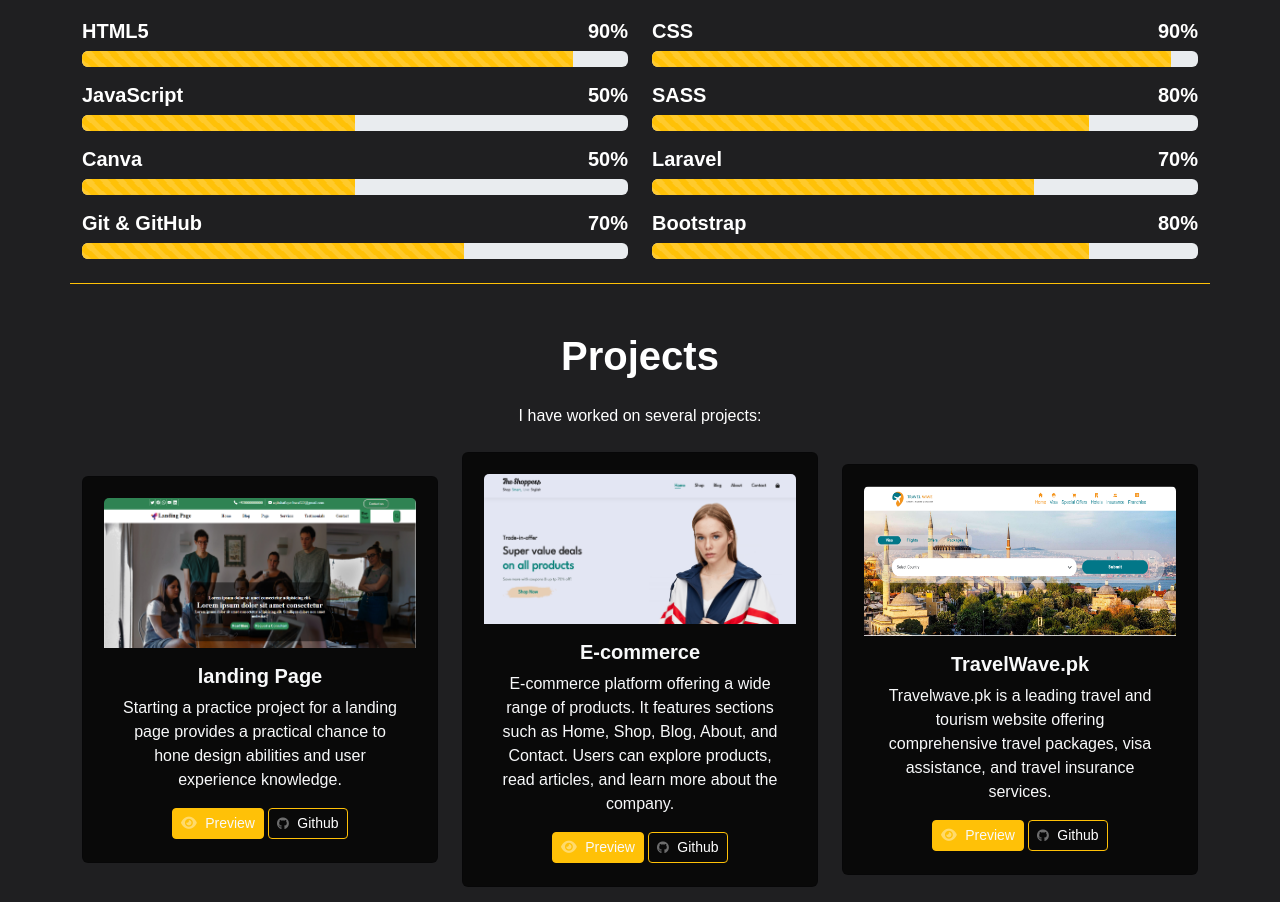
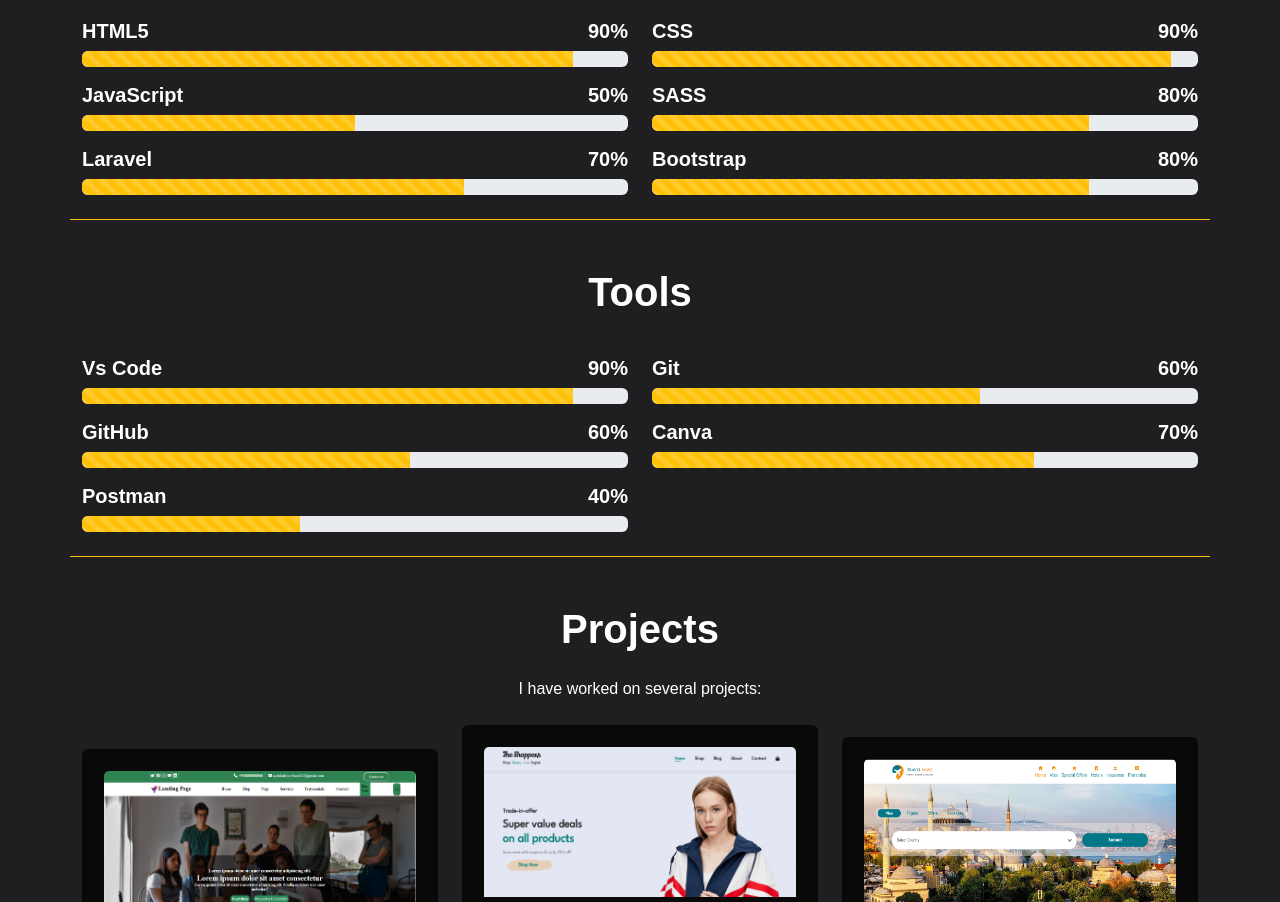
Before and after one commit to Aqib69/portfolio, a plain HTML site: page index.html in a window 1280 px wide. Shown: the part 1232-2134 px from the top of the page. Drawn offline with nearby package versions, Linux system fonts and the light colour scheme; a web font is replaced by a local one.

Commit message:
add tools section to show case tools which i used in web development

```diff
--- a/index.html
+++ b/index.html
@@ -161,29 +161,7 @@
                 </div>
                 <div class="col-md-6">
                     <div class="d-flex justify-content-between align-items-center mt-3 skill-progress">
-                        <h5 class="fw-bold">Canva</h5>
-                        <h5 class="fw-bold">50%</h5>
-                    </div>
-                    <div class="progress skill-progress">
-                        <div class="progress-bar progress-bar-striped progress-bar-animated bg-warning"
-                            role="progressbar" style="width: 50%" aria-valuenow="80" aria-valuemin="0"
-                            aria-valuemax="100"></div>
-                    </div>
-                </div>
-                <div class="col-md-6">
-                    <div class="d-flex justify-content-between align-items-center mt-3 skill-progress">
                         <h5 class="fw-bold">Laravel</h5>
-                        <h5 class="fw-bold">70%</h5>
-                    </div>
-                    <div class="progress skill-progress">
-                        <div class="progress-bar progress-bar-striped progress-bar-animated bg-warning"
-                            role="progressbar" style="width: 70%" aria-valuenow="80" aria-valuemin="0"
-                            aria-valuemax="100"></div>
-                    </div>
-                </div>
-                <div class="col-md-6">
-                    <div class="d-flex justify-content-between align-items-center mt-3 skill-progress">
-                        <h5 class="fw-bold">Git & GitHub</h5>
                         <h5 class="fw-bold">70%</h5>
                     </div>
                     <div class="progress skill-progress">
@@ -200,6 +178,69 @@
                     <div class="progress skill-progress">
                         <div class="progress-bar progress-bar-striped progress-bar-animated bg-warning"
                             role="progressbar" style="width: 80%" aria-valuenow="80" aria-valuemin="0"
+                            aria-valuemax="100"></div>
+                    </div>
+                </div>
+            </div>
+        </div>
+    </section>
+    <!-- Tools Section -->
+    <section id="skills" class="skill-content">
+        <div class="container py-5 pb-4 border-bottom border-warning">
+            <h1 class="fw-bolder text-center mb-4">Tools</h1>
+            <div class="row">
+                <div class="col-md-6">
+                    <div class="d-flex justify-content-between align-items-center mt-3 skill-progress">
+                        <h5 class="fw-bold">Vs Code</h5>
+                        <h5 class="fw-bold">90%</h5>
+                    </div>
+                    <div class="progress skill-progress">
+                        <div class="progress-bar progress-bar-striped progress-bar-animated bg-warning"
+                            role="progressbar" style="width: 90%" aria-valuenow="90" aria-valuemin="0"
+                            aria-valuemax="100"></div>
+                    </div>
+                </div>
+                <div class="col-md-6">
+                    <div class="d-flex justify-content-between align-items-center mt-3 skill-progress">
+                        <h5 class="fw-bold">Git</h5>
+                        <h5 class="fw-bold">60%</h5>
+                    </div>
+                    <div class="progress skill-progress">
+                        <div class="progress-bar progress-bar-striped progress-bar-animated bg-warning"
+                            role="progressbar" style="width: 60%" aria-valuenow="80" aria-valuemin="0"
+                            aria-valuemax="100"></div>
+                    </div>
+                </div>
+                <div class="col-md-6">
+                    <div class="d-flex justify-content-between align-items-center mt-3 skill-progress">
+                        <h5 class="fw-bold">GitHub</h5>
+                        <h5 class="fw-bold">60%</h5>
+                    </div>
+                    <div class="progress skill-progress">
+                        <div class="progress-bar progress-bar-striped progress-bar-animated bg-warning"
+                            role="progressbar" style="width: 60%" aria-valuenow="50" aria-valuemin="0"
+                            aria-valuemax="100"></div>
+                    </div>
+                </div>
+                <div class="col-md-6">
+                    <div class="d-flex justify-content-between align-items-center mt-3 skill-progress">
+                        <h5 class="fw-bold">Canva</h5>
+                        <h5 class="fw-bold">70%</h5>
+                    </div>
+                    <div class="progress skill-progress">
+                        <div class="progress-bar progress-bar-striped progress-bar-animated bg-warning"
+                            role="progressbar" style="width: 70%" aria-valuenow="80" aria-valuemin="0"
+                            aria-valuemax="100"></div>
+                    </div>
+                </div>
+                <div class="col-md-6">
+                    <div class="d-flex justify-content-between align-items-center mt-3 skill-progress">
+                        <h5 class="fw-bold">Postman</h5>
+                        <h5 class="fw-bold">40%</h5>
+                    </div>
+                    <div class="progress skill-progress">
+                        <div class="progress-bar progress-bar-striped progress-bar-animated bg-warning"
+                            role="progressbar" style="width: 40%" aria-valuenow="80" aria-valuemin="0"
                             aria-valuemax="100"></div>
                     </div>
                 </div>
```
